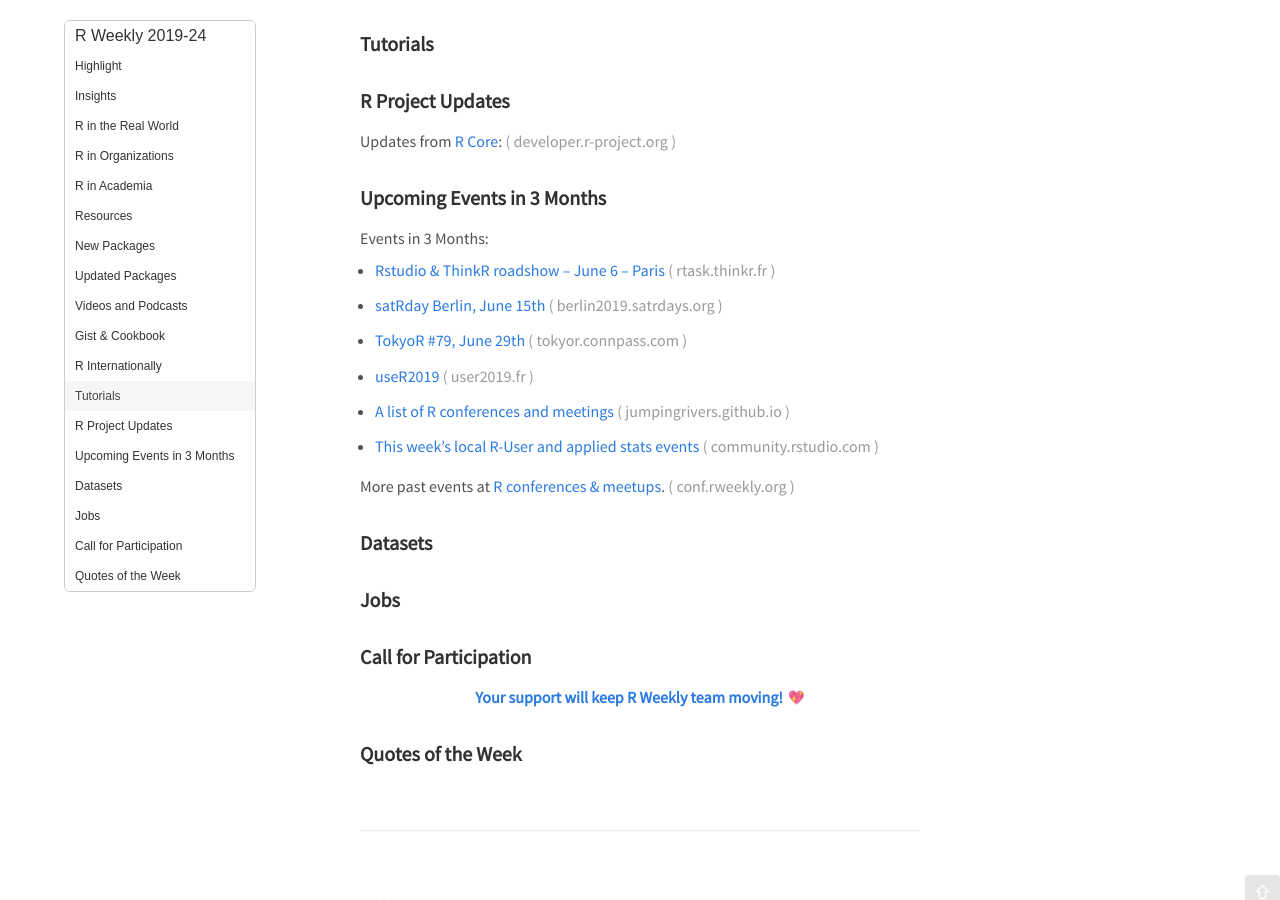
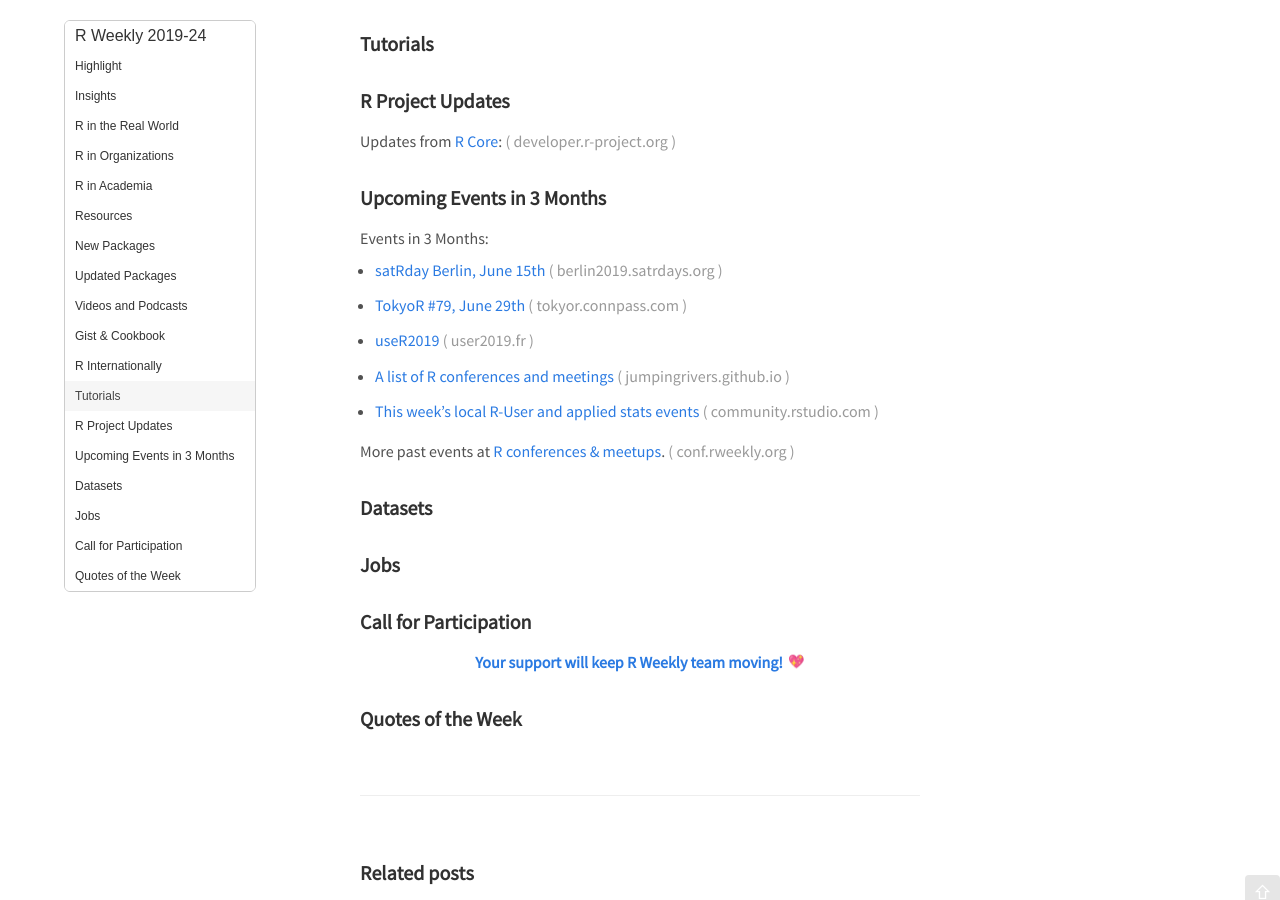
Before and after one commit to rweekly/rweekly.org, a Jekyll site: the page built from draft.md, in a window 1280 px wide and 900 px high, scrolled down 928 px. Built offline with Jekyll 4.4.1, drawn with Linux system fonts in a browser that asks for light colours; emoji names are drawn with the system emoji font; comment, search, counter and statistics services are not loaded.

Commit message:
Update draft.md

```diff
--- a/draft.md
+++ b/draft.md
@@ -79,8 +79,6 @@
 
 Events in 3 Months:
 
-+ [Rstudio & ThinkR roadshow – June 6 – Paris](https://rtask.thinkr.fr/blog/rstudio-thinkr-roadshow-june-6-paris)
-
 + [satRday Berlin, June 15th](https://berlin2019.satrdays.org)
 
 + [TokyoR #79, June 29th](https://tokyor.connpass.com/)
```
